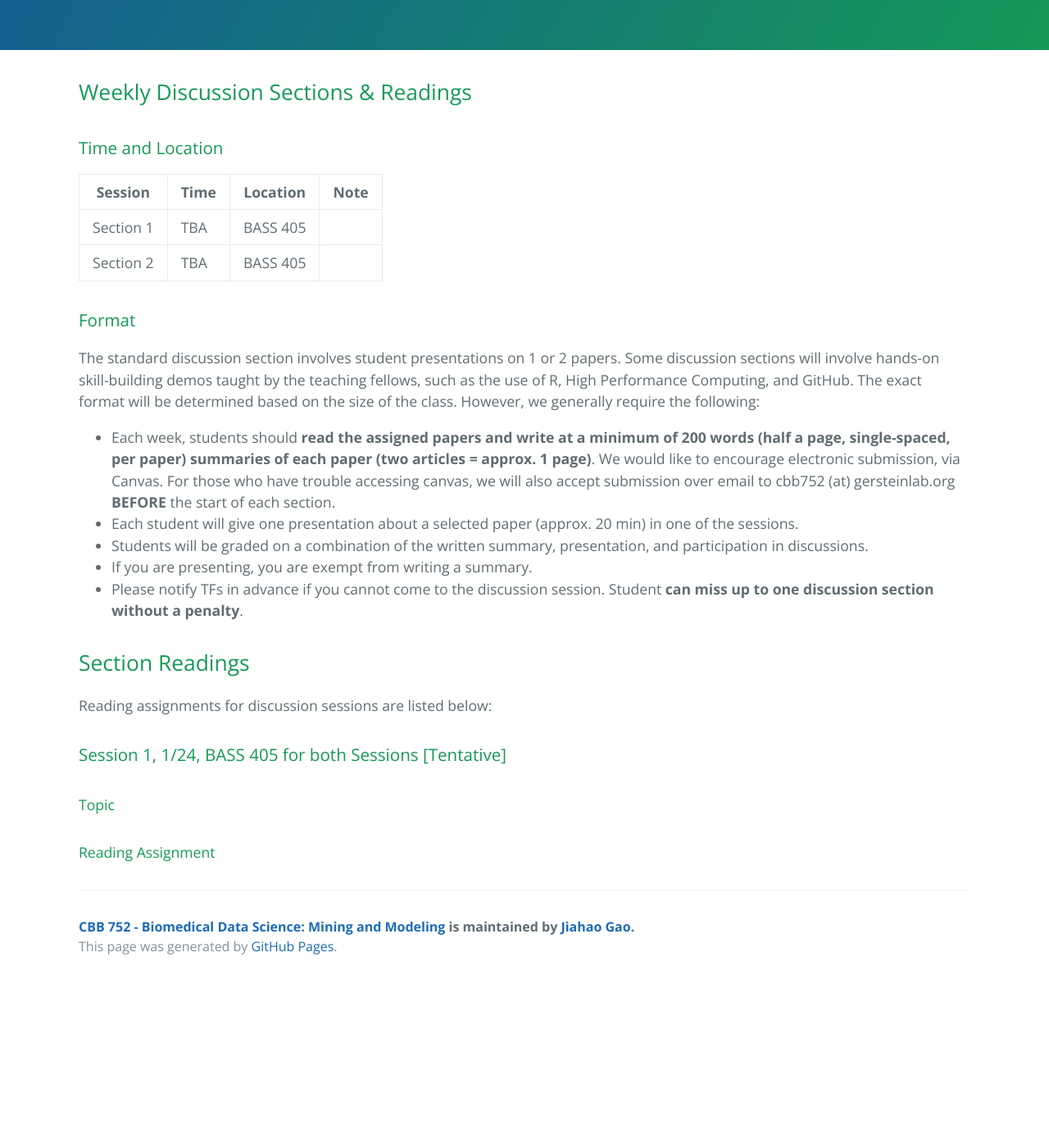
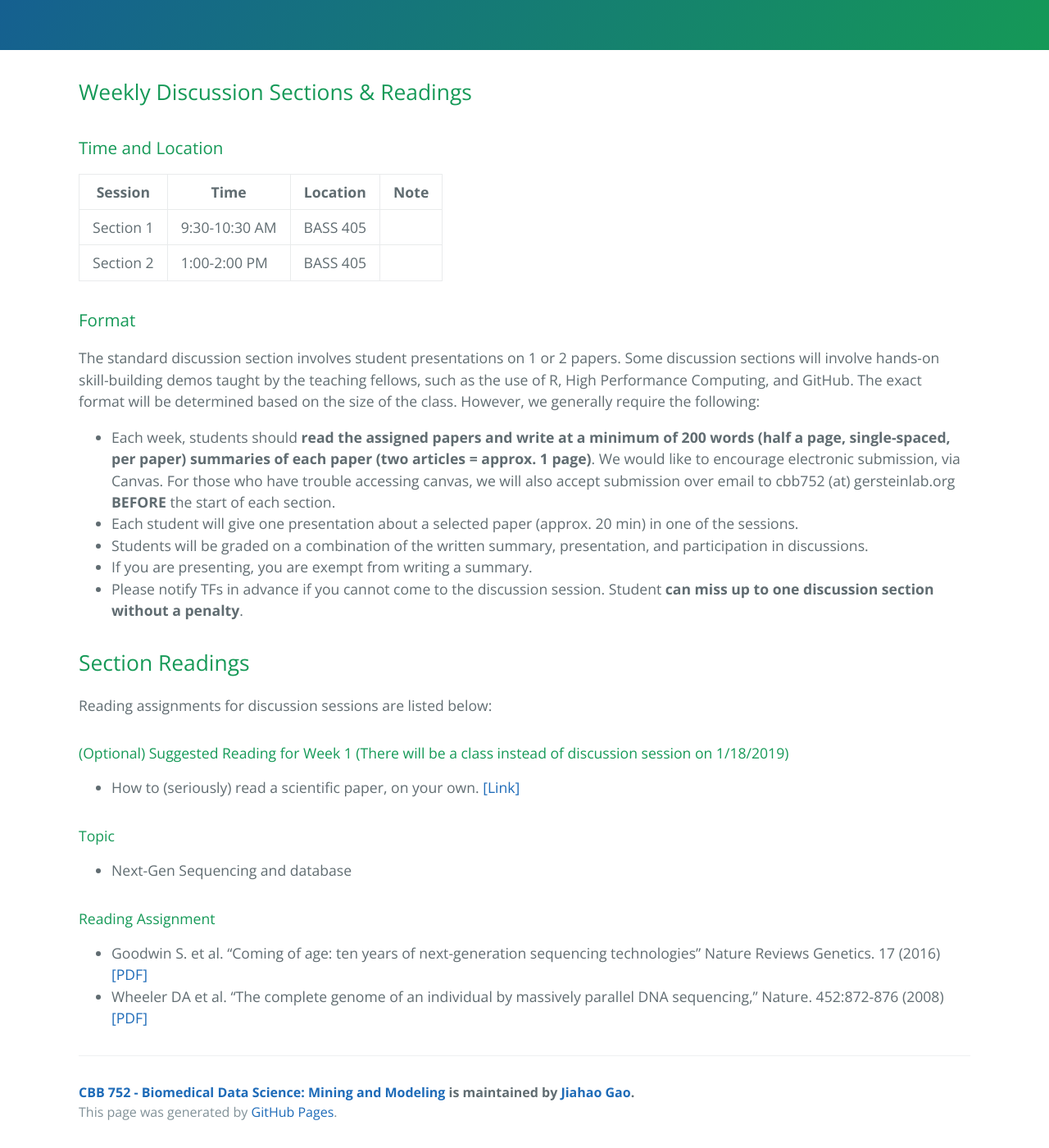
Before and after one commit to gersteinlab/cbb752b20, a Jekyll site: the page built from discussion.md, in a window 1280 px wide and 1400 px high, scrolled down 353 px. Shown: the whole window at 82% size. Built offline with Jekyll 4.4.1, drawn with Linux system fonts in a browser that asks for light colours; before the commit the page ends 1551 px from its top, so only the background shows below that.

Commit message:
before TF disc update

```diff
--- a/discussion.md
+++ b/discussion.md
@@ -9,8 +9,8 @@ layout: page
 
 | Session | Time | Location | Note |
 | --- | --- | --- | --- |
-| Section 1 | TBA | BASS 405 | &nbsp; |
-| Section 2 | TBA | BASS 405 | &nbsp; |
+| Section 1 | 9:30-10:30 AM | BASS 405 | &nbsp; |
+| Section 2 | 1:00-2:00 PM | BASS 405 | &nbsp; |
 
 ### Format
 
@@ -27,8 +27,12 @@ We would like to encourage electronic submission, via Canvas. For those who have
 
 Reading assignments for discussion sessions are listed below:
 
-### Session 1, 1/24, BASS 405 for both Sessions [Tentative]
+#### (Optional) Suggested Reading for Week 1 (There will be a class instead of discussion session on 1/18/2019)
+* How to (seriously) read a scientific paper, on your own. [[Link]](http://www.sciencemag.org/careers/2016/03/how-seriously-read-scientific-paper)
 
 #### Topic
+* Next-Gen Sequencing and database
 
 #### Reading Assignment
+* Goodwin S. et al. "Coming of age: ten years of next-generation sequencing technologies" Nature Reviews Genetics. 17 (2016) [[PDF]](http://www.nature.com/nrg/journal/v17/n6/pdf/nrg.2016.49.pdf)
+* Wheeler DA et al. "The complete genome of an individual by massively parallel DNA sequencing,” Nature. 452:872-876 (2008) [[PDF]](http://www.gersteinlab.org/courses/452/10-spring/pdf/WatsonGenome.pdf)
```
Also changed, not shown: final.md (+1 -2 lines), index.md (+1 -1 lines).
